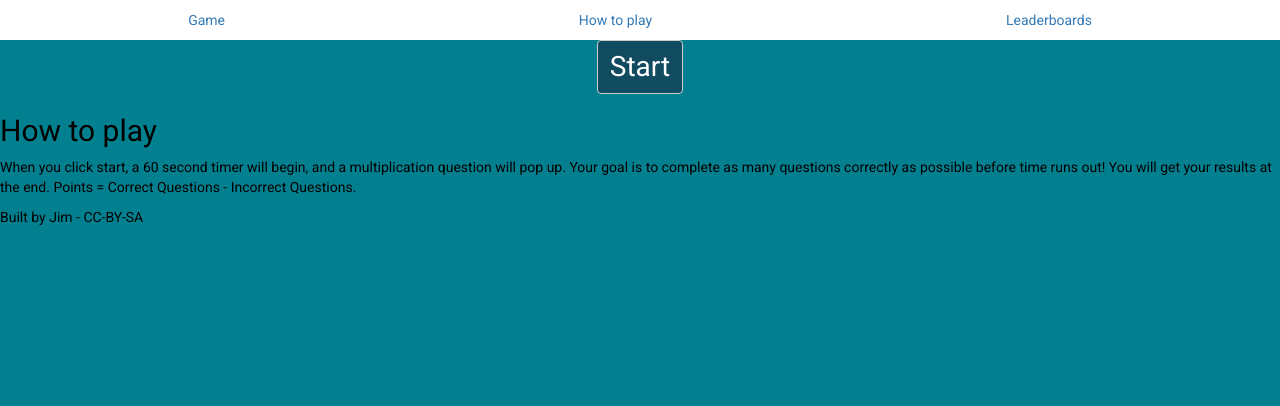
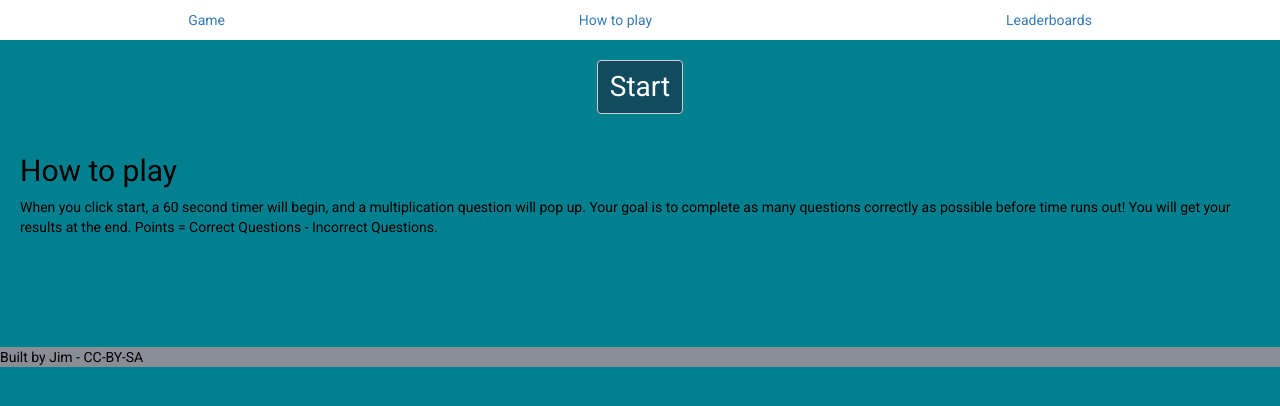
Before and after one commit to Compositr/maths-contest, a website: page index.html in a window 1280 px wide. Drawn offline with nearby package versions, Linux system fonts and the light colour scheme.

Commit message:
update style.css + prettier

```diff
--- a/style.css
+++ b/style.css
@@ -3,6 +3,17 @@ body {
   font-family: "Roboto", sans-serif;
   color: black;
 }
+/* Index */
+footer {
+  background-color: #898e96;
+}
+div {
+  padding: 10px;
+}
+section {
+  padding: 25px;
+}
+
 /* leaderboard.html */
 .alert {
   padding: 1px;
```
Also changed, not shown: auth.js (+6 -6 lines), index.html (+2 -0 lines), leaderboard.html (+4 -3 lines).
